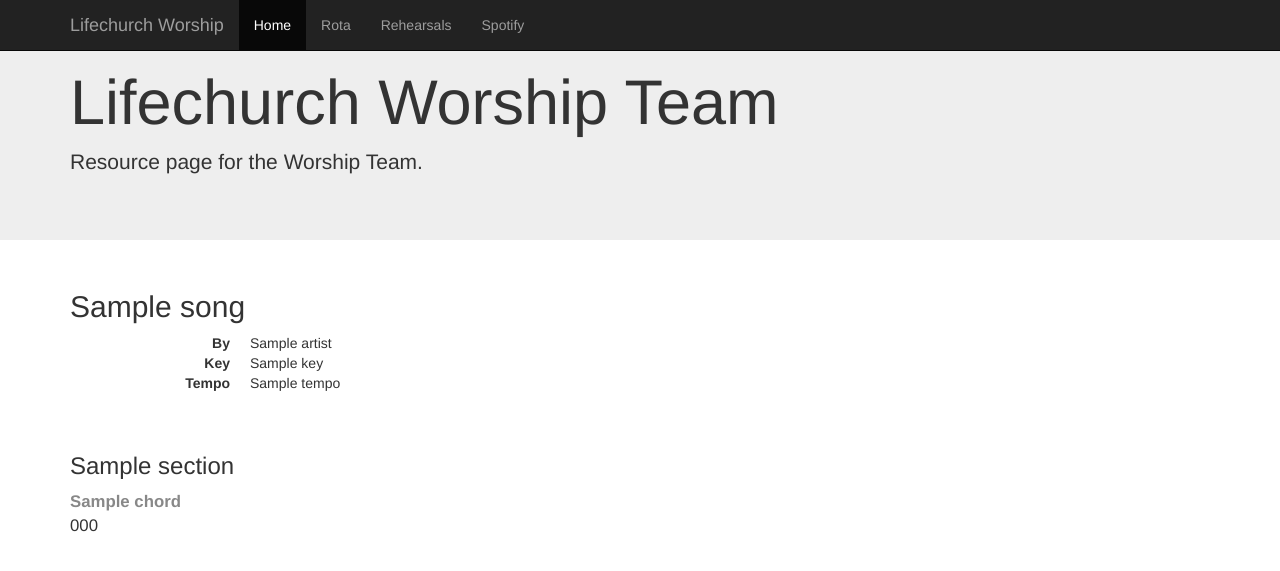
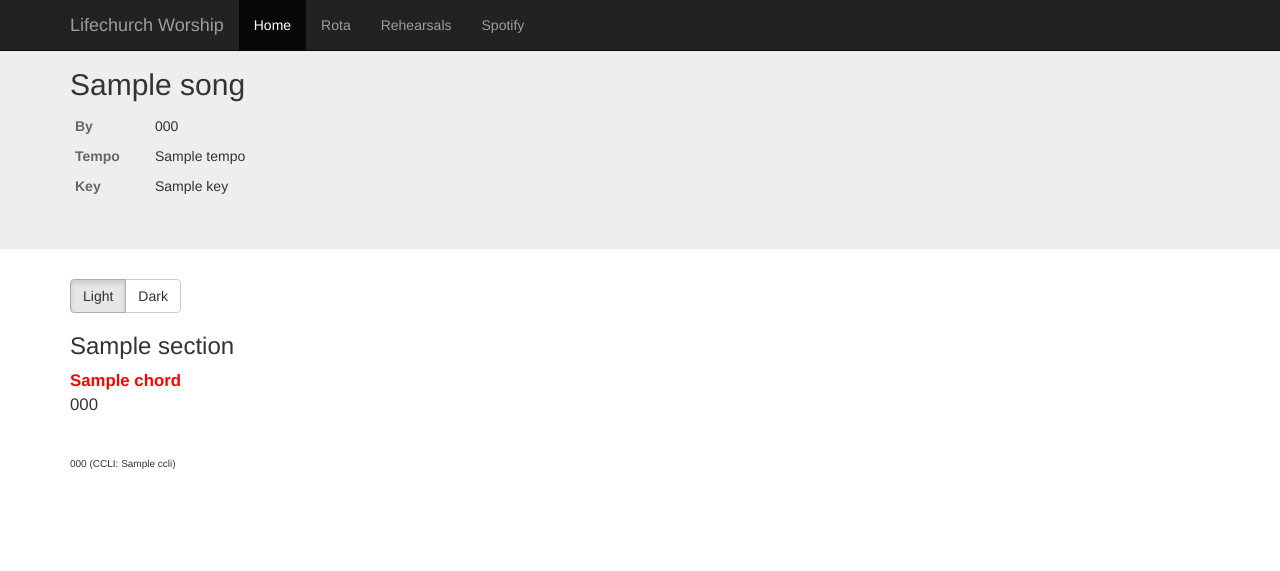
Before and after one commit to slimjim777/songlist, a Flask app: template music/templates/chart.html in a window 1280 px wide. Shown: the top 571 px of the page. Run offline with Flask 2, Linux system fonts and the light colour scheme; the template is opened without the code that fills it: most values are stand-ins (such as "Sample title", 1, 10 or a date in 2020); some libraries are stand-ins or nearby versions.

Commit message:
Added custom themes to the chord chart

```diff
--- a/music/static/css/music.css
+++ b/music/static/css/music.css
@@ -1,6 +1,6 @@
 .chord {
     font-weight: bold;
-    color: #888;
+    color: red;
     font-size: 1.2em;
 }
 
@@ -20,3 +20,27 @@
 .song-desc {
     padding-left: 0;
 }
+
+.metalabel, .metadata {
+    display: table-cell;
+    padding: 5px;
+}
+
+.metalabel {
+    width: 80px;
+    color: #666;
+    font-weight: bold;
+}
+
+.footer {
+    font-size: x-small;
+}
+
+.body-dark {
+    background: black;
+    color: white;
+}
+
+.body-dark .jumbotron {
+    background: #333;
+}
--- /dev/null
+++ b/music/static/js/music.js
@@ -0,0 +1,13 @@
+
+function changeTheme(theme) {
+    if (theme == 'dark') {
+        $('body').toggleClass('body-dark', true);
+        $('#light').toggleClass('active', false);
+        $('#dark').toggleClass('active', true);
+    } else {
+        $('body').toggleClass('body-dark', false);
+        $('#light').toggleClass('active', false);
+        $('#dark').toggleClass('active', true);
+    }
+
+}
--- a/music/templates/base.html
+++ b/music/templates/base.html
@@ -33,12 +33,7 @@
       </div>
     </div>
 
-    <div class="jumbotron">
-      <div class="container">
-        <h1>Lifechurch Worship Team</h1>
-        <p>Resource page for the Worship Team.</p>
-      </div>
-    </div>
+{% block jumbotron %}{% endblock %}
 
     <div class="container" role="main">
 {% block body %}{% endblock %}
--- a/music/templates/chart.html
+++ b/music/templates/chart.html
@@ -1,14 +1,12 @@
 {% extends "base.html" %}
 {% block body %}
 
-<h2 class="sub-header">{{ song.Title }}</h2>
 
-<dl class="dl-horizontal song-desc">
-  <dt>By</dt><dd>{{ song.Artist }}</dd>
-  <dt>Key</dt><dd>{{ song.Key }}</dd>
-  <dt>Tempo</dt><dd>{{ song.Tempo }}</dd>
-</dl>
-<br />
+<div class="btn-group" data-toggle="buttons-radio">
+    <button id="light" name="state" type="button" class="btn btn-default active" value="light" onclick="changeTheme('light')">Light</button>
+    <button id="dark" name="state" type="button" class="btn btn-default" value="dark" onclick="changeTheme('dark')">Dark</button>
+</div>
+
 
 {% for s in sections %}
     <h3>{{ s }}</h3>
@@ -26,4 +24,26 @@
 <br />
 {% endfor %}
 
+<br />
+<p class="footer">{{ song.Copyright.decode('utf8') }} (CCLI: {{ song.CCLI }})</p>
 {% endblock %}
+
+{% block jumbotron %}
+<div class="jumbotron">
+  <div class="container">
+    <h2 class="sub-header">{{ song.Title }}</h2>
+
+    <div>
+        <div>
+            <div class="metalabel">By</div><div class="metadata">{{ song.Artist.decode('utf8') }}</div>
+        </div>
+        <div>
+            <div class="metalabel">Tempo</div><div class="metadata">{{ song.Tempo }}</div>
+        </div>
+        <div>
+            <div class="metalabel">Key</div><div class="metadata">{{ song.Key }}</div>
+        </div>
+    </div>
+  </div>
+</div>
+{% endblock %}
```
Also changed, not shown: music/templates/index.html (+9 -0 lines).
